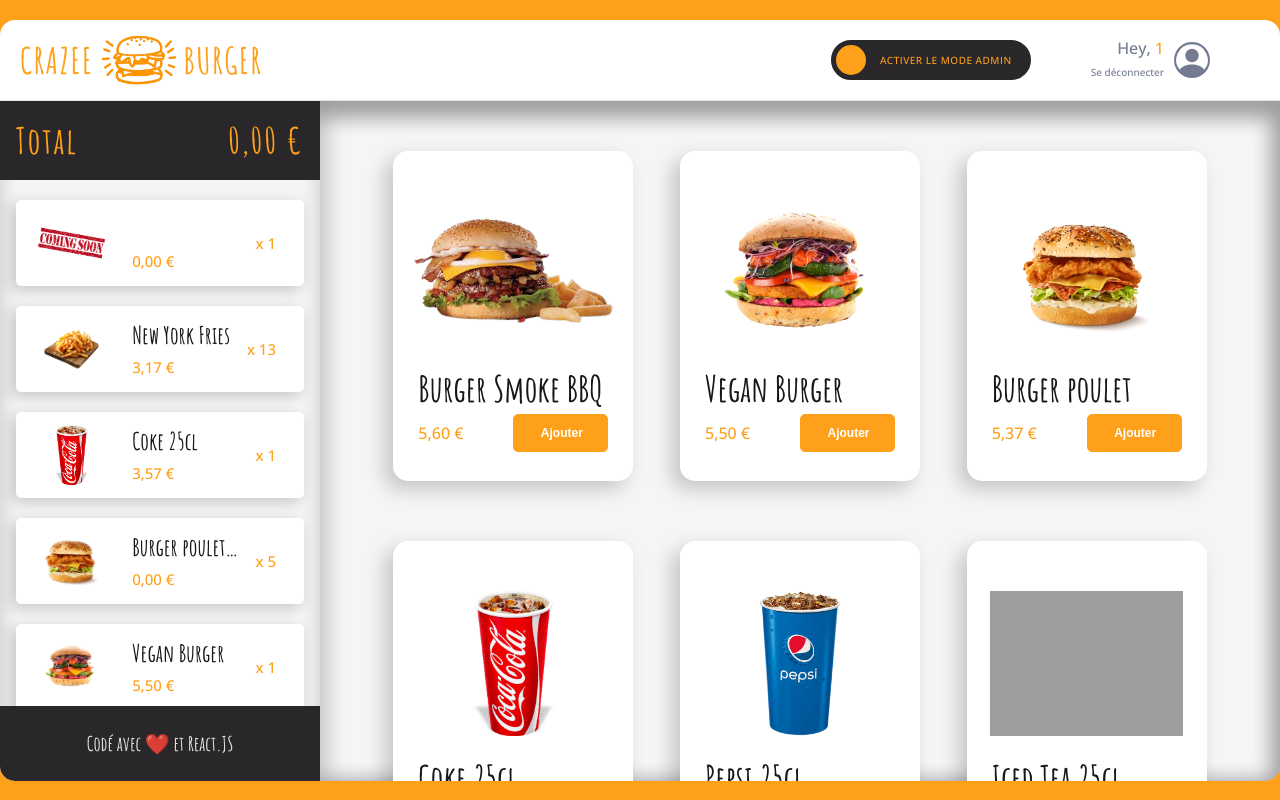
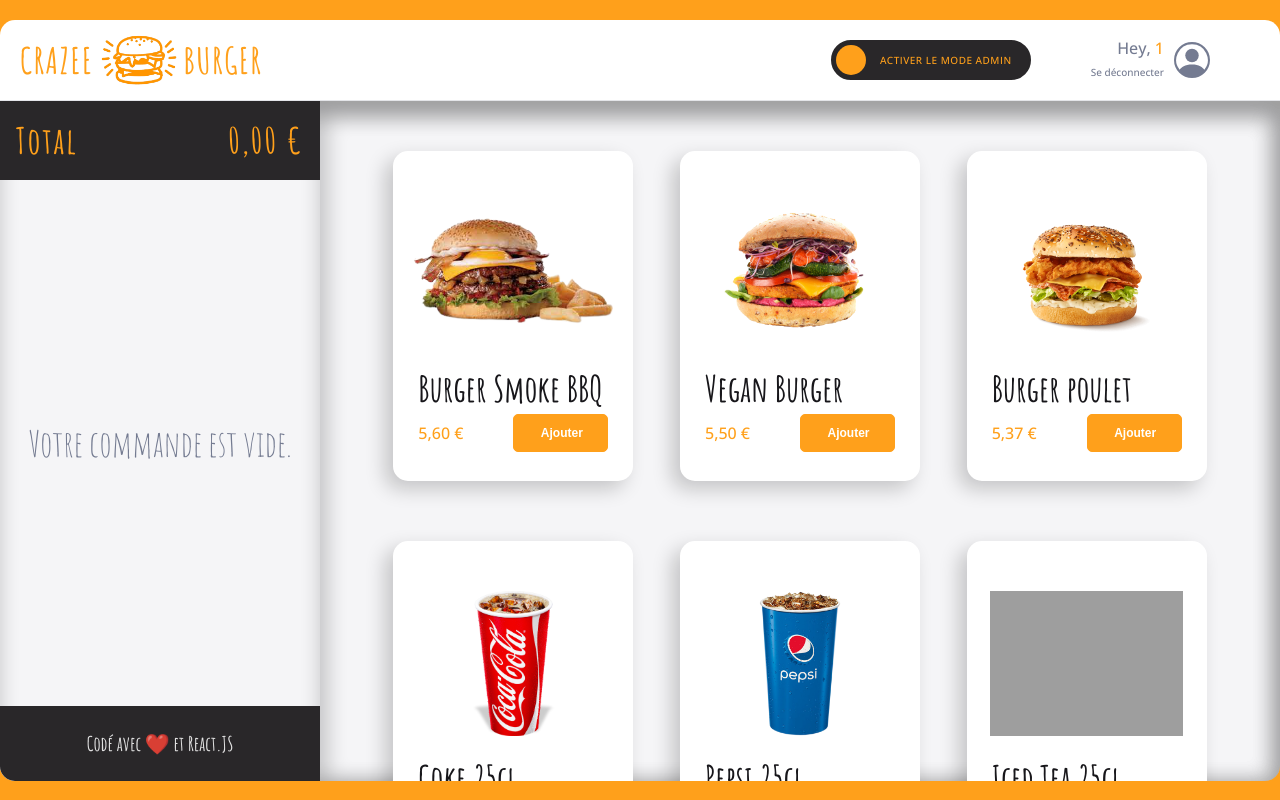
Before and after one commit to Karvaneg/crazee-burger, a React (Vite) app: page /order/1 in a window 1280 px wide. Built offline with nearby package versions, Linux system fonts and the light colour scheme; grey boxes are pictures that could not be loaded.

Commit message:
✨ F11: BASKET > Add Product > Create handleAddButton

```diff
--- a/src/components/pages/order/Main/Menu/Menu.jsx
+++ b/src/components/pages/order/Main/Menu/Menu.jsx
@@ -1,4 +1,4 @@
-import styled from "styled-components";
+import styled, { css } from "styled-components";
 import { formatPrice } from "../../../../../utils/maths";
 import Card from "../../../../reusable-ui/Card";
 import { useContext } from "react";
@@ -7,6 +7,7 @@ import EmptyMenuAdmin from "./EmptyMenuAdmin";
 import EmptyMenuClient from "./EmptyMenuClient";
 import { checkIfProductIsClicked } from "./helpers";
 import { EMPTY_PRODUCT, IMAGE_COMING_SOON } from "../../../../../enums/product";
+import { findInArray } from "../../../../../utils/array";
 
 export default function Menu() {
   const {
@@ -19,6 +20,7 @@ export default function Menu() {
     setIsCollapsed,
     setCurrentTabSelected,
     titleEditRef,
+    handleAddToBasket,
   } = useContext(OrderContext);
 
   // STATE
@@ -30,9 +32,10 @@ export default function Menu() {
     if (!isAdminMode) return;
     await setIsCollapsed(false);
     await setCurrentTabSelected("edit");
-    const productClickedOn = menu.find(
-      (product) => product.id === idProductSelected
-    );
+    // const productClickedOn = menu.find(
+    //   (product) => product.id === idProductSelected
+    // );
+    const productClickedOn = findInArray(idProductSelected, menu);
     await setProductSelected(productClickedOn);
     titleEditRef.current.focus();
   };
@@ -42,6 +45,12 @@ export default function Menu() {
     handleDeleteProduct(idProductToDelete);
     idProductToDelete === productSelected.id &&
       setProductSelected(EMPTY_PRODUCT); // vide le panneau d'édition
+  };
+
+  const handleAddButton = (e, idProductToAdd) => {
+    e.stopPropagation();
+    const productToAdd = findInArray(idProductToAdd, menu);
+    handleAddToBasket(productToAdd);
   };
 
   // AFFICHAGE (RENDER)
@@ -70,6 +79,7 @@ export default function Menu() {
             hasDeleteButton={isAdminMode}
             onDelete={(e) => handleCardDelete(e, id)}
             onClick={() => handleClick(id)}
+            onAdd={(e) => handleAddButton(e, id)}
             isHoverable={isAdminMode}
             isSelected={checkIfProductIsClicked(id, productSelected.id)}
           />
--- a/src/components/pages/order/OrderPage.jsx
+++ b/src/components/pages/order/OrderPage.jsx
@@ -29,7 +29,7 @@ export default function OrderPage() {
     resetMenu,
   } = useMenu();
 
-  const { basket } = useBasket();
+  const { basket, handleAddToBasket } = useBasket();
 
   // CONTEXT VALUE
   const OrderContextValue = {
@@ -50,6 +50,7 @@ export default function OrderPage() {
     setNewProduct,
     titleEditRef,
     basket,
+    handleAddToBasket,
   };
 
   // AFFICHAGE (RENDER)
--- a/src/components/reusable-ui/Card.jsx
+++ b/src/components/reusable-ui/Card.jsx
@@ -12,6 +12,7 @@ export default function Card({
   hasDeleteButton,
   onDelete,
   onClick,
+  onAdd,
   isHoverable,
   isSelected,
 }) {
@@ -40,7 +41,7 @@ export default function Card({
                 aria-label="add-button"
                 label={"Ajouter"}
                 version="primary"
-                onClick={(e) => e.stopPropagation()}
+                onClick={onAdd}
               />
             </div>
           </div>
--- a/src/context/OrderContext.jsx
+++ b/src/context/OrderContext.jsx
@@ -25,4 +25,5 @@ export default createContext({
   titleEditRef: {},
 
   basket: [],
+  handleAddToBasket: () => {},
 });
--- a/src/hooks/useBasket.jsx
+++ b/src/hooks/useBasket.jsx
@@ -2,6 +2,10 @@ import { useState } from "react";
 import { fakeBasket } from "../fakeData/fakeBasket";
 
 export const useBasket = () => {
-  const [basket, setBasket] = useState(fakeBasket.LARGE_WEIRD);
-  return { basket };
+  const [basket, setBasket] = useState(fakeBasket.EMPTY);
+
+  const handleAddToBasket = (productToAdd) => {
+    //
+  };
+  return { basket, handleAddToBasket };
 };
--- a/src/utils/array.jsx
+++ b/src/utils/array.jsx
@@ -1,3 +1,7 @@
 export const deepClone = (array) => {
   return JSON.parse(JSON.stringify(array));
 };
+
+export const findInArray = (id, array) => {
+  return array.find((itemInArray) => itemInArray.id === id);
+};
```
